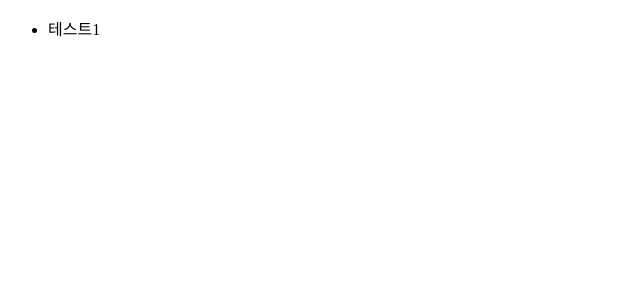
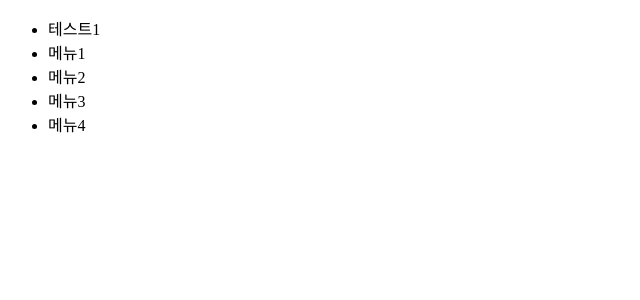
Before and after one commit to woochrystal/new_lang, a React (Create React App) app in the folder react_test/: page / in a window 1280 px wide. Shown: the top 300 px of the page, without its empty margins (0-640 px from the left). Built offline with nearby package versions, Linux system fonts and the light colour scheme.

Commit message:
map 해보기

```diff
--- a/react_test/package.json
+++ b/react_test/package.json
@@ -12,6 +12,7 @@
     "react-dom": "^19.1.0",
     "react-router-dom": "^7.6.3",
     "react-scripts": "5.0.1",
+    "sass": "^1.89.2",
     "web-vitals": "^2.1.4"
   },
   "scripts": {
--- a/react_test/src/page/HomePage.js
+++ b/react_test/src/page/HomePage.js
@@ -1,10 +1,10 @@
-import {BrowserRouter, Routes, Route} from 'react-router-dom';
-import Nav from './Nav'
+import NavArea from './Nav'
 
 function HomePage(props){
     return(
         <div className='main_page'>
-            <Nav/>
+            <NavArea/>
+
         </div>
     )
 }
--- a/react_test/src/page/Nav.js
+++ b/react_test/src/page/Nav.js
@@ -1,15 +1,24 @@
 import {useLocation, useNavigate} from 'react-router-dom';
+// import {Link} from 'react';
 function Nav(props){
     const navigate = useNavigate();
     const location = useLocation();
-    const navList = [
-        {},
+    let navList = [
+        {txt:'메뉴1'},
+        {txt:'메뉴2'},
+        {txt:'메뉴3'},
+        {txt:'메뉴4'},
     ]
     return(
         <div className='navWrap'>
             <nav>
                 <ul>
                     <li>테스트1</li>
+                    {navList.map((item, index) => (
+                        <li key={index}>
+                            {item.txt}
+                        </li>
+                    ))}
                 </ul>
             </nav>
         </div>
```
Also changed, not shown: 1 other file (tests, documents, lock files or other folders).
